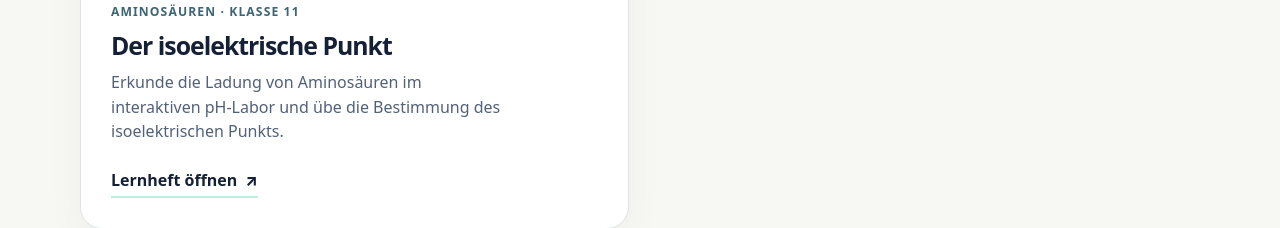
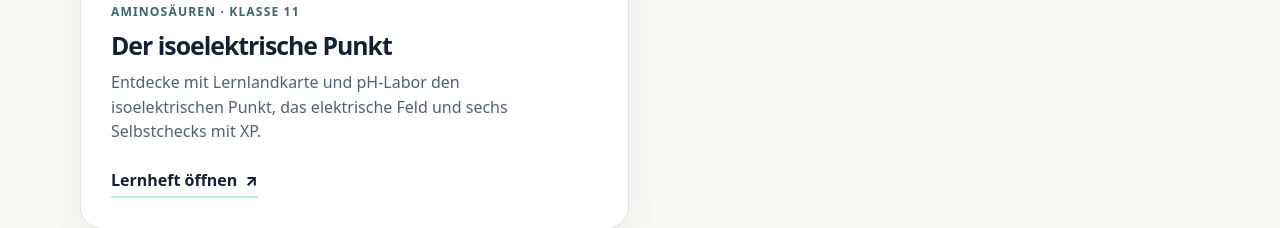
Before and after one commit to FrauMeyer-lab/Chemie, a plain HTML site: page index.html in a window 1280 px wide. Shown: the part 3110-3338 px from the top of the page. Drawn offline with Linux system fonts and the light colour scheme.

Commit message:
Refresh class 11 amino acid booklet description

```diff
--- a/index.html
+++ b/index.html
@@ -89,7 +89,7 @@
     <section class="year-section" id="klasse-11" aria-labelledby="title-11">
       <div class="section-head"><div><span class="kicker">Lernhefte</span><h2 id="title-11">Klasse 11</h2></div><p>Das Verhalten von Aminosäuren bei verschiedenen pH-Werten untersuchen.</p></div>
       <div class="grid">
-        <article class="card card--purple"><div class="card-top"><span class="formula" aria-hidden="true">pH = pI</span><span class="molecule" aria-hidden="true">±</span></div><div class="card-body"><span class="tag">Aminosäuren · Klasse 11</span><h3>Der isoelektrische Punkt</h3><p>Erkunde die Ladung von Aminosäuren im interaktiven pH-Labor und übe die Bestimmung des isoelektrischen Punkts.</p><a class="card-link" href="Isoelektrischer_Punkt_Aminosaeuren_Klasse_11.html">Lernheft öffnen <span aria-hidden="true">↗</span></a></div></article>
+        <article class="card card--purple"><div class="card-top"><span class="formula" aria-hidden="true">pH = pI</span><span class="molecule" aria-hidden="true">±</span></div><div class="card-body"><span class="tag">Aminosäuren · Klasse 11</span><h3>Der isoelektrische Punkt</h3><p>Entdecke mit Lernlandkarte und pH-Labor den isoelektrischen Punkt, das elektrische Feld und sechs Selbstchecks mit XP.</p><a class="card-link" href="Isoelektrischer_Punkt_Aminosaeuren_Klasse_11.html">Lernheft öffnen <span aria-hidden="true">↗</span></a></div></article>
       </div>
     </section>
     <aside class="note"><span class="note-icon" aria-hidden="true">✦</span><p><strong>So lernst du:</strong> Lies die Erklärungen, bearbeite die Aufgaben direkt im Lernheft und prüfe deine Antworten. Du kannst jederzeit zu einem Abschnitt zurückkehren.</p></aside>
```
